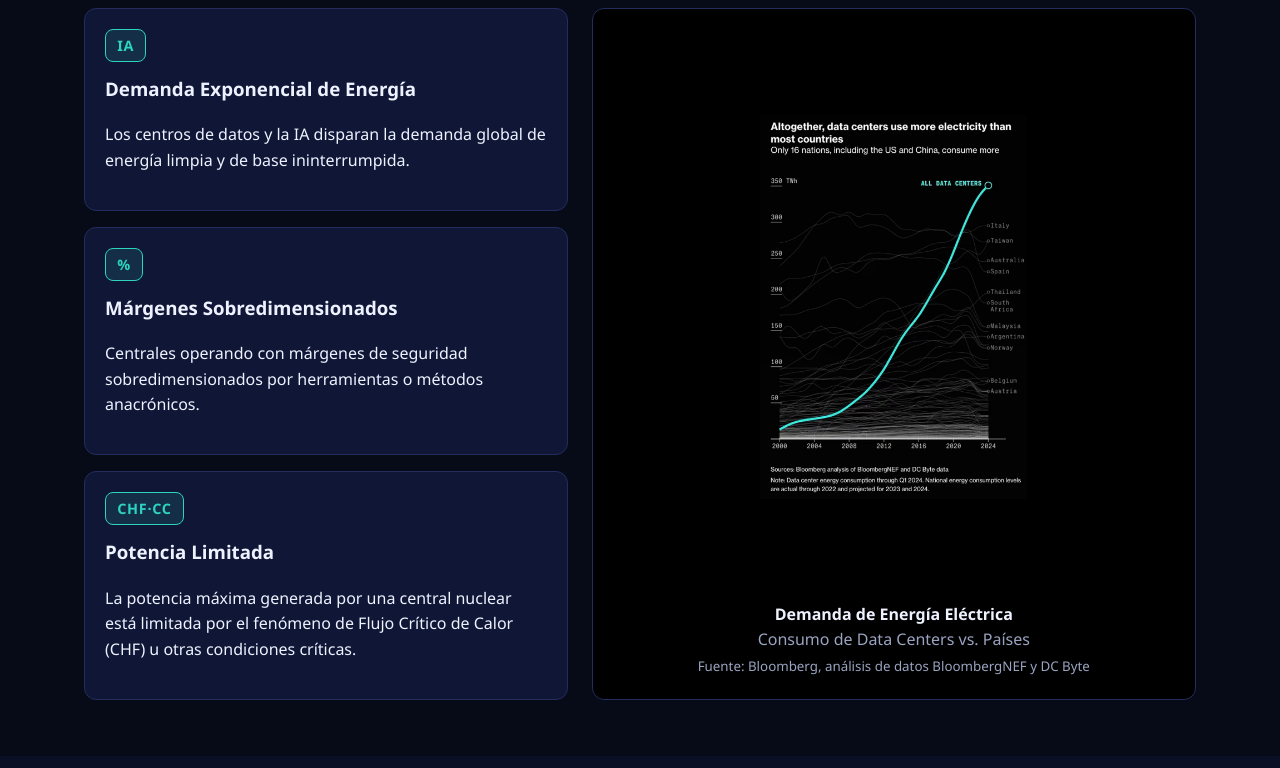
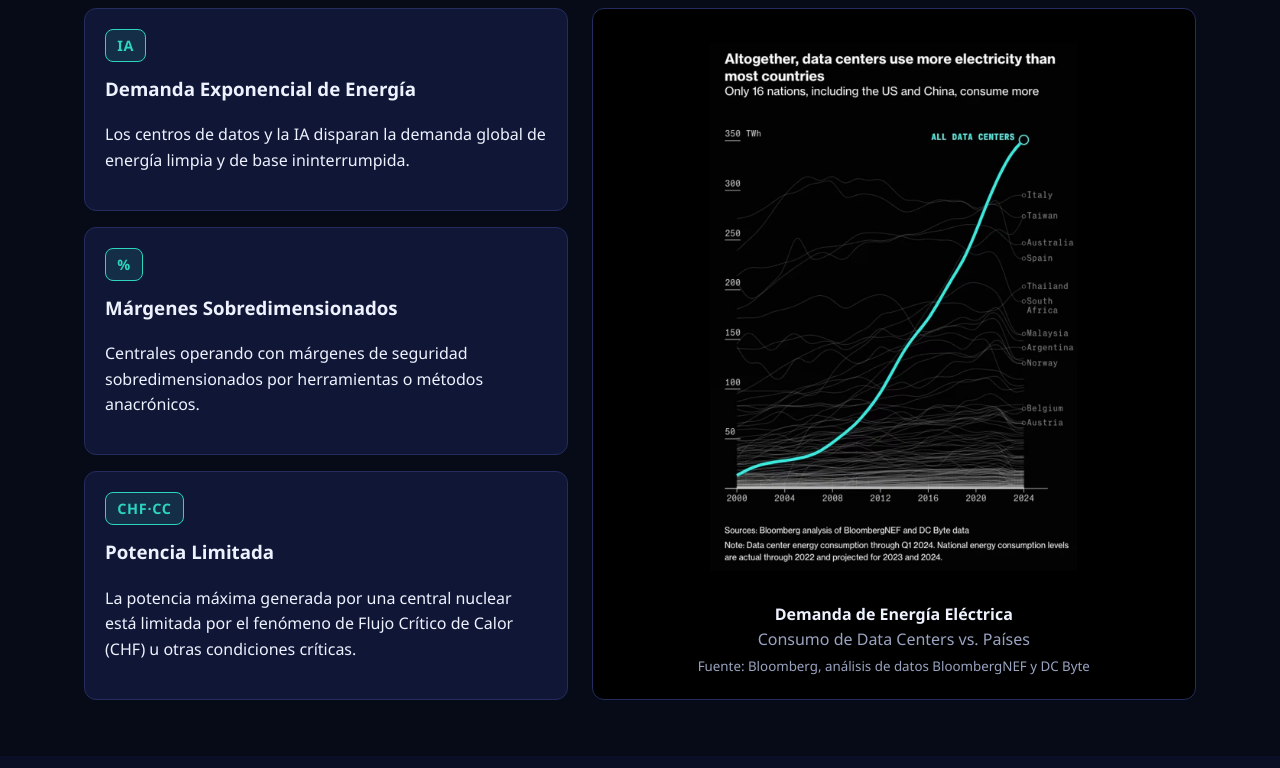
Before and after one commit to NicoSamBaricode/atomia, a plain HTML site: page index.html in a window 1280 px wide. Shown: the part 754-1522 px from the top of the page. Drawn offline with Linux system fonts and the light colour scheme.

Commit message:
Grafico de demanda: max-height 24rem a 33rem

```diff
--- a/styles.css
+++ b/styles.css
@@ -180,7 +180,7 @@ h2 { font-size: clamp(1.6rem, 3.5vw, 2.4rem); margin: 0 0 1.5rem; }
 .chart-fig img {
   max-width: 100%; width: auto;
   flex: 0 1 auto; min-height: 0;
-  max-height: 24rem; margin: auto;
+  max-height: 33rem; margin: auto;
   object-fit: contain;
 }
 .chart-fig figcaption { color: var(--muted); margin-top: 1rem; }
```
